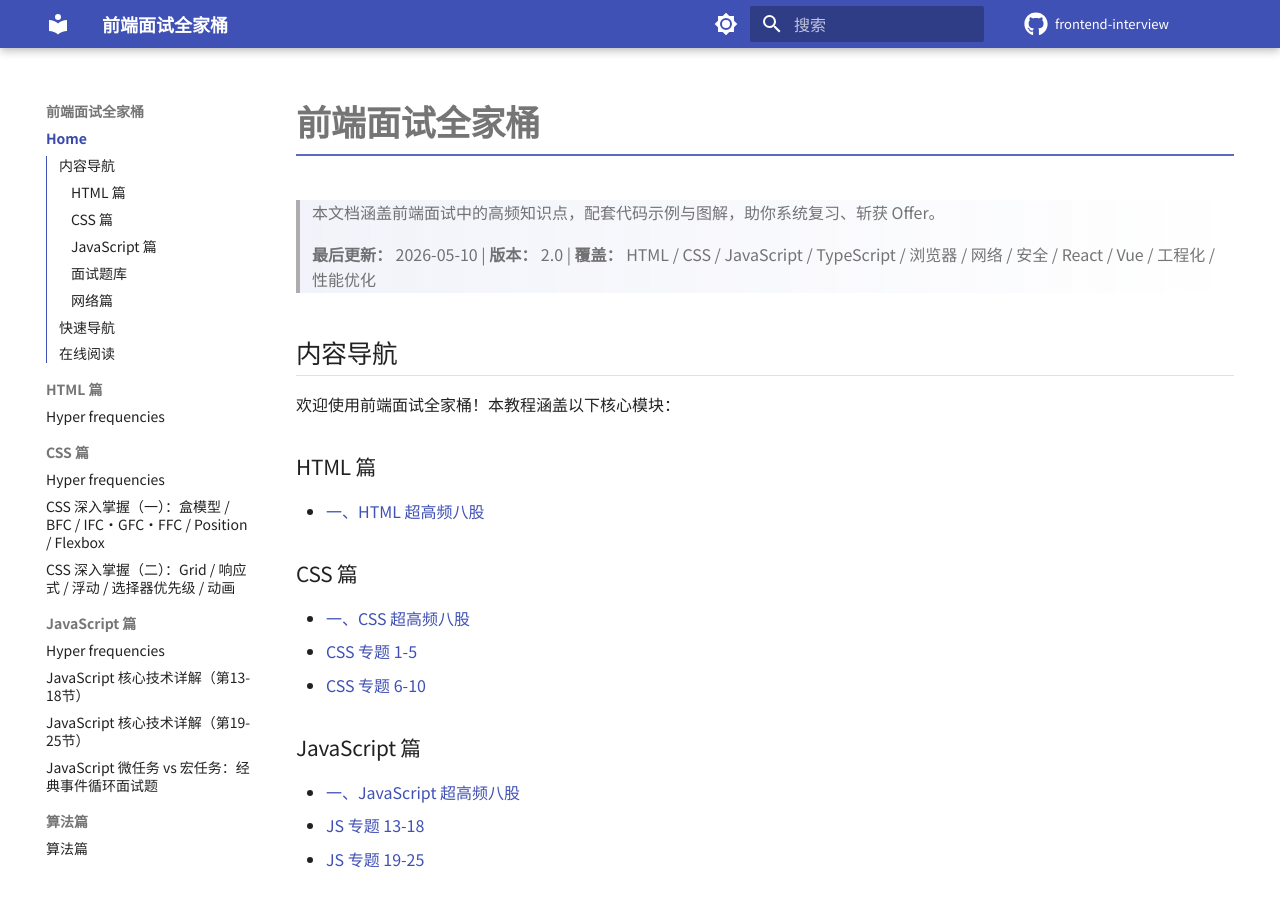
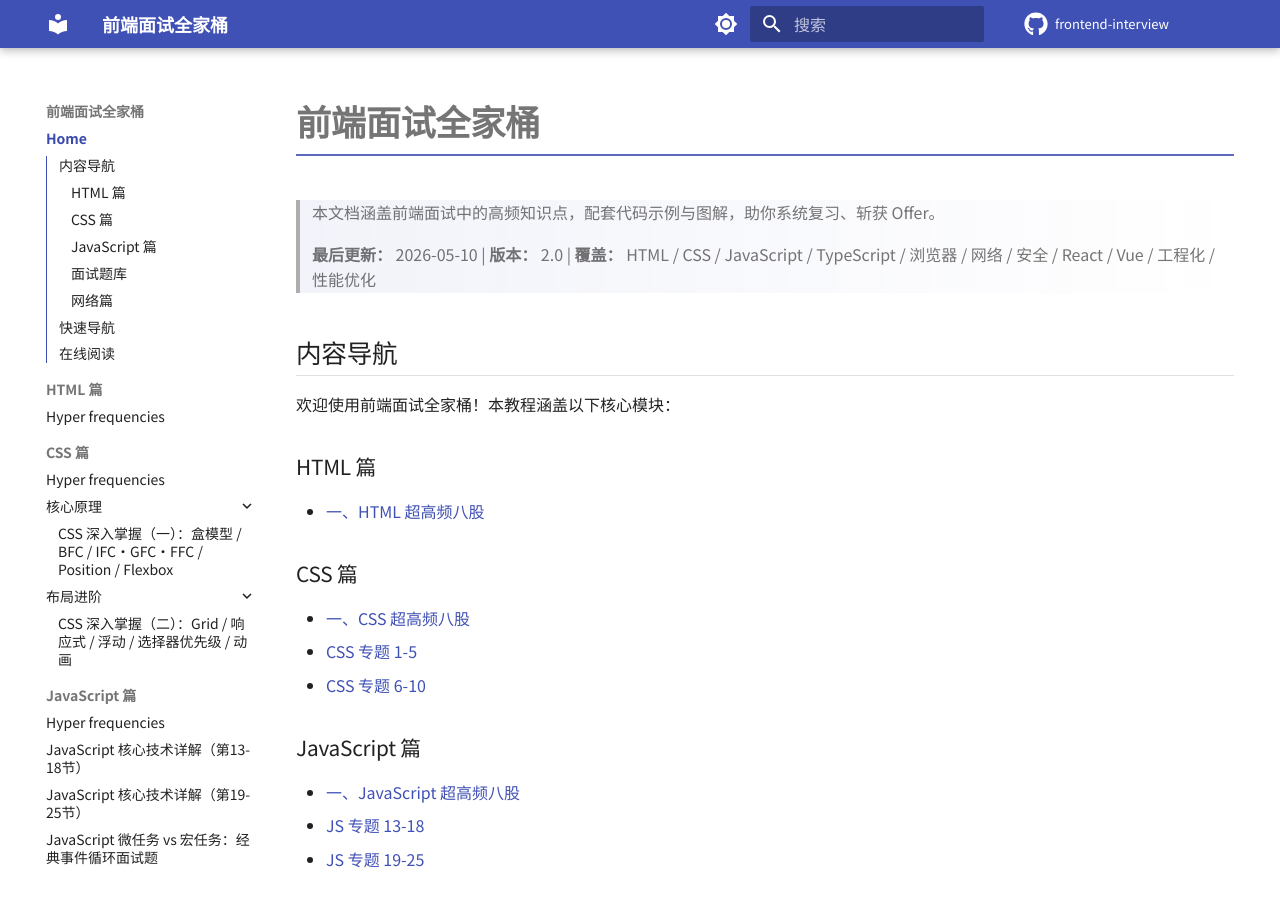
Before and after one commit to Shyu-x/frontend-interview, an MkDocs documentation site: the page built from docs/index.md, in a window 1280 px wide and 900 px high. Built offline with MkDocs 1.6.1 and Material for MkDocs 9.7.7, drawn with Linux system fonts in a browser that asks for light colours; comment, search, counter and statistics services are not loaded; some of the changed lines change nothing that is shown.

Commit message:
refactor: 优化 CSS 篇导航，使用多级标题结构
- 将 section-1-5.md 归入「核心原理」子导航
- 将 section-6-10.md 归入「布局进阶」子导航
- 缩短导航项长度，提升可读性

Before:
  - css/hyper-frequencies.md
  - css/section-1-5.md  (标题: CSS 深入掌握（一）：盒模型 / BFC / IFC...）
  - css/section-6-10.md  (标题: CSS 深入掌握（二）：Grid / 响应式 / 浮动...)

After:
  - css/hyper-frequencies.md
  - 核心原理:
    - css/section-1-5.md
  - 布局进阶:
    - css/section-6-10.md

```diff
--- a/mkdocs.yml
+++ b/mkdocs.yml
@@ -98,8 +98,10 @@ nav:
     - html/hyper-frequencies.md
   - CSS 篇:
     - css/hyper-frequencies.md
-    - css/section-1-5.md
-    - css/section-6-10.md
+    - 核心原理:
+      - css/section-1-5.md
+    - 布局进阶:
+      - css/section-6-10.md
   - JavaScript 篇:
     - js/hyper-frequencies.md
     - js/section-13-18.md
```
